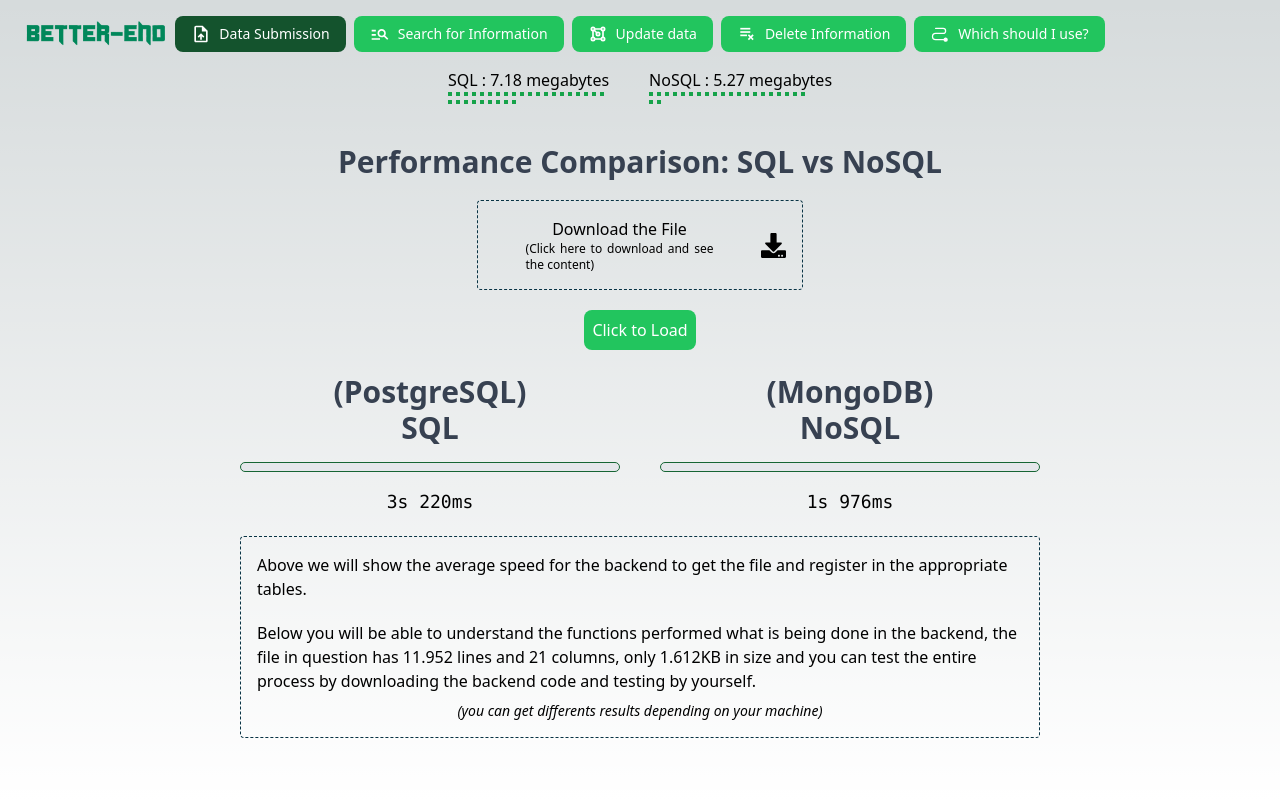
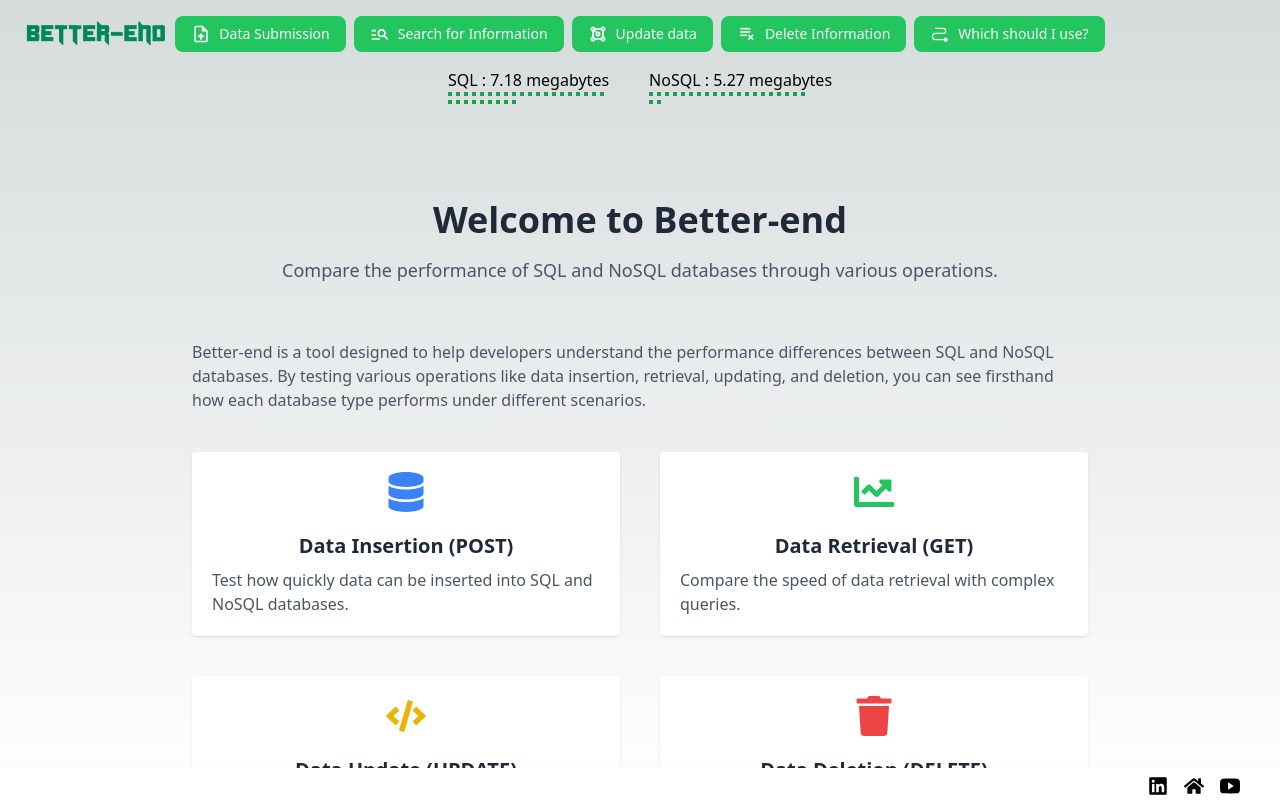
Before and after one commit to cristianoprogramador/better_end_frontend, a React (Vite) app: page / in a window 1280 px wide. Before the commit this address led to /post. Built offline with nearby package versions, Linux system fonts and the light colour scheme; no server answers.

Commit message:
feat: change order for explanation

```diff
--- a/src/Router.tsx
+++ b/src/Router.tsx
@@ -12,6 +12,7 @@ import { Post } from "./pages/Post";
 import { Update } from "./pages/Update";
 import { Delete } from "./pages/Delete";
 import { WhichOne } from "./pages/WhichOne";
+import { Home } from "./pages/Home";
 
 function RouteWithLayout() {
   return (
@@ -27,6 +28,7 @@ export function ProjectRoutes() {
       <Router>
         <Routes>
           <Route element={<RouteWithLayout />}>
+            <Route path="/" element={<Home />} />
             <Route path="/post" element={<Post />} />
             <Route path="/get" element={<Get />} />
             <Route path="/update" element={<Update />} />
--- a/src/components/MainLayout/index.tsx
+++ b/src/components/MainLayout/index.tsx
@@ -5,6 +5,9 @@ import { TbTopologyComplex } from "react-icons/tb";
 import { CgPlayListRemove } from "react-icons/cg";
 import { PiPathFill } from "react-icons/pi";
 import logo from "@/assets/images/Logo.png";
+import { FaLinkedin } from "react-icons/fa6";
+import { IoLogoYoutube } from "react-icons/io5";
+import { FaHome } from "react-icons/fa";
 
 interface MainLayoutProps {
   children: ReactNode;
@@ -22,7 +25,10 @@ const DatabaseWall: React.FC<{ size: number }> = ({ size }) => {
   const numberOfBricks = Math.ceil(size / sizePerBrick);
 
   return (
-    <div className="flex flex-wrap gap-1" style={{ width: brickWidth * bricksPerRow }}>
+    <div
+      className="flex flex-wrap gap-1"
+      style={{ width: brickWidth * bricksPerRow }}
+    >
       {Array.from({ length: numberOfBricks }).map((_, index) => (
         <div
           key={index}
@@ -44,7 +50,12 @@ export const MainLayout: React.FC<MainLayoutProps> = ({ children }) => {
       <div className="flex-1 flex flex-col">
         <div className="p-4 flex flex-row justify-center">
           <div className="absolute left-0 xl:top-4 top-20 hidden md:flex">
-            <img src={logo} alt="" className="w-48" />
+            <img
+              src={logo}
+              alt=""
+              className="w-48 cursor-pointer"
+              onClick={() => navigate("/")}
+            />
           </div>
           <ul className="flex flex-row text-white gap-2 text-xs lg:text-sm">
             <li
@@ -94,7 +105,7 @@ export const MainLayout: React.FC<MainLayoutProps> = ({ children }) => {
             </li>
           </ul>
         </div>
-        <div className="w-full flex flex-col justify-center items-center gap-4">
+        <div className="w-full flex flex-col mb-4 justify-center items-center gap-4">
           <div className="flex flex-row justify-center items-center gap-10">
             <div>
               <div>SQL : {mockDatabaseSize.sqlSize / 1000} megabytes</div>
@@ -107,6 +118,32 @@ export const MainLayout: React.FC<MainLayoutProps> = ({ children }) => {
           </div>
         </div>
         <main className="flex-1 overflow-y-auto">{children}</main>
+
+        <footer className="w-full p-4 bg-white shadow text-center text-sm relative">
+          <div className="absolute right-10 bottom-1 flex flex-row gap-4">
+            <a
+              href="https://www.linkedin.com/in/cristiano-pereira-da-silva-bb991a124/"
+              target="_blank"
+              rel="noreferrer"
+            >
+              <FaLinkedin size={20} className="hover:opacity-80"/>
+            </a>
+            <a
+              href="https://cristianosilvadev.com/"
+              target="_blank"
+              rel="noreferrer"
+            >
+              <FaHome size={20} className="hover:opacity-80"/>
+            </a>
+            <a
+              href="https://www.youtube.com/channel/UCsxEJaQnDvadd2TIBmc58Aw"
+              target="_blank"
+              rel="noreferrer"
+            >
+              <IoLogoYoutube size={20} className="hover:opacity-80"/>
+            </a>
+          </div>
+        </footer>
       </div>
     </div>
   );
--- a/src/pages/Delete/index.tsx
+++ b/src/pages/Delete/index.tsx
@@ -11,14 +11,14 @@ const customStyle = {
   'code[class*="language-"]': {
     ...solarizedlight['code[class*="language-"]'],
     background: "none",
-    fontSize: "0.9em", // Ajuste o tamanho da fonte conforme necessário
+    fontSize: "0.9em",
   },
   'pre[class*="language-"]': {
     ...solarizedlight['pre[class*="language-"]'],
     background: "none",
     padding: "0",
     margin: "0",
-    fontSize: "0.9em", // Ajuste o tamanho da fonte conforme necessário
+    fontSize: "0.9em",
   },
 };
 
@@ -27,8 +27,8 @@ export function Delete() {
   const [loadPercentageNoSQL, setLoadPercentageNoSQL] = useState(0);
   const [loading, setLoading] = useState(false);
 
-  const averageTimePostgresql = 742; // 0.025 segundos em milissegundos
-  const averageTimeMongoDB = 44; // 0.054 segundos em milissegundos
+  const averageTimePostgresql = 742;
+  const averageTimeMongoDB = 44;
 
   const formatTime = (time: number) =>
     `${Math.floor(time / 1000)}s ${time % 1000}ms`;
@@ -132,9 +132,6 @@ export function Delete() {
               NoSQL database, excels in scenarios involving large volumes of
               unstructured data and provides flexibility in schema design.
             </div>
-            <div className="text-sm italic mt-2">
-              (the JSON result is the same for both databases)
-            </div>
           </div>
         </div>
         <div className="flex flex-row gap-4 rounded mt-5 justify-center items-center p-4 border-dashed border border-cyan-950">
@@ -142,18 +139,29 @@ export function Delete() {
             <div className="text-sm italic mt-2">
               For PostgreSQL, the delete operation uses efficient SQL queries to
               remove old orders and their related items. The optimized query
-              planner ensures quick execution of complex deletions across multiple tables.
+              planner ensures quick execution of complex deletions across
+              multiple tables.
             </div>
             <div className="text-sm italic mt-2">
               For MongoDB, the delete operation leverages the aggregation
-              framework and delete operations to remove old orders and their related items. While MongoDB handles
-              unstructured data flexibly, it may take longer for complex deletions compared to traditional SQL databases.
+              framework and delete operations to remove old orders and their
+              related items. While MongoDB handles unstructured data flexibly,
+              it may take longer for complex deletions compared to traditional
+              SQL databases.
             </div>
           </div>
         </div>
       </div>
 
       <div className="flex flex-col lg:flex-row rounded mt-5 justify-center items-start p-4 border-dashed border border-cyan-950">
+        <div className="flex flex-col justify-center items-center">
+          <div className="text-base">PostgreSQL Delete Function:</div>
+          <div className="text-sm italic mt-2">
+            <SyntaxHighlighter language="javascript" style={customStyle}>
+              {deletePostgreSQLCode}
+            </SyntaxHighlighter>
+          </div>
+        </div>
         <div className="flex flex-col justify-center items-center">
           <div className="text-base">MongoDB Delete Function:</div>
           <div className="text-sm italic mt-2">
@@ -162,14 +170,6 @@ export function Delete() {
             </SyntaxHighlighter>
           </div>
         </div>
-        <div className="flex flex-col justify-center items-center">
-          <div className="text-base">PostgreSQL Delete Function:</div>
-          <div className="text-sm italic mt-2">
-            <SyntaxHighlighter language="javascript" style={customStyle}>
-              {deletePostgreSQLCode}
-            </SyntaxHighlighter>
-          </div>
-        </div>
       </div>
     </div>
   );
--- /dev/null
+++ b/src/pages/Home/index.tsx
@@ -0,0 +1,92 @@
+import { FaDatabase, FaChartLine, FaCode, FaTrash } from "react-icons/fa";
+
+export function Home() {
+  return (
+    <div className="flex flex-col items-center p-10 min-h-screen">
+      <section className="flex flex-col items-center text-center mt-10">
+        <h1 className="text-4xl font-bold text-gray-800">
+          Welcome to Better-end
+        </h1>
+        <p className="mt-4 text-lg text-gray-600">
+          Compare the performance of SQL and NoSQL databases through various
+          operations.
+        </p>
+      </section>
+
+      <section className="mt-10 w-full max-w-4xl">
+        <p className="mt-4 text-gray-600">
+          Better-end is a tool designed to help developers understand the
+          performance differences between SQL and NoSQL databases. By testing
+          various operations like data insertion, retrieval, updating, and
+          deletion, you can see firsthand how each database type performs under
+          different scenarios.
+        </p>
+      </section>
+
+      <section className="mt-10 w-full max-w-4xl grid grid-cols-1 md:grid-cols-2 gap-10">
+        <div className="flex flex-col items-center p-5 bg-white shadow rounded">
+          <FaDatabase size={40} className="text-blue-500" />
+          <h3 className="mt-5 text-xl font-bold text-gray-800">
+            Data Insertion (POST)
+          </h3>
+          <p className="mt-2 text-gray-600">
+            Test how quickly data can be inserted into SQL and NoSQL databases.
+          </p>
+        </div>
+        <div className="flex flex-col items-center p-5 bg-white shadow rounded">
+          <FaChartLine size={40} className="text-green-500" />
+          <h3 className="mt-5 text-xl font-bold text-gray-800">
+            Data Retrieval (GET)
+          </h3>
+          <p className="mt-2 text-gray-600">
+            Compare the speed of data retrieval with complex queries.
+          </p>
+        </div>
+        <div className="flex flex-col items-center p-5 bg-white shadow rounded">
+          <FaCode size={40} className="text-yellow-500" />
+          <h3 className="mt-5 text-xl font-bold text-gray-800">
+            Data Update (UPDATE)
+          </h3>
+          <p className="mt-2 text-gray-600">
+            See how efficiently data can be updated in both database types.
+          </p>
+        </div>
+        <div className="flex flex-col items-center p-5 bg-white shadow rounded">
+          <FaTrash size={40} className="text-red-500" />
+          <h3 className="mt-5 text-xl font-bold text-gray-800">
+            Data Deletion (DELETE)
+          </h3>
+          <p className="mt-2 text-gray-600">
+            Understand the performance of data deletion operations.
+          </p>
+        </div>
+        <a
+          href="https://github.com/cristianoprogramador/better_end_frontend"
+          className="flex flex-col items-center p-5 bg-white shadow rounded hover:bg-gray-300"
+          target="_blank"
+          rel="noopener noreferrer"
+        >
+          <FaCode size={40} className="text-blue-500" />
+          <h3 className="mt-5 text-xl font-bold text-gray-800">
+            Frontend Code
+          </h3>
+          <p className="mt-2 text-gray-600">
+            Access the frontend code repository on GitHub.
+          </p>
+        </a>
+        <a
+          href="https://github.com/cristianoprogramador/better_end_backend"
+          className="flex flex-col items-center p-5 bg-white shadow rounded hover:bg-gray-300"
+          target="_blank"
+          rel="noopener noreferrer"
+        >
+          <FaCode size={40} className="text-green-500" />
+          <h3 className="mt-5 text-xl font-bold text-gray-800">Backend Code</h3>
+          <p className="mt-2 text-gray-600">
+            Access the backend code repository on GitHub.
+          </p>
+        </a>
+      </section>
+    </div>
+  );
+}
--- a/src/pages/Update/index.tsx
+++ b/src/pages/Update/index.tsx
@@ -133,9 +133,6 @@ export function Update() {
               NoSQL database, excels in scenarios involving large volumes of
               unstructured data and provides flexibility in schema design.
             </div>
-            <div className="text-sm italic mt-2">
-              (the JSON result is the same for both databases)
-            </div>
           </div>
         </div>
         <div className="flex flex-row gap-4 rounded mt-5 justify-center items-center p-4 border-dashed border border-cyan-950">
@@ -158,6 +155,16 @@ export function Update() {
       </div>
 
       <div className="flex flex-col lg:flex-row rounded mt-5 justify-center items-start p-4 border-dashed border border-cyan-950">
+
+        <div className="flex flex-col justify-center items-center">
+          <div className="text-base">PostgreSQL Update Function:</div>
+          <div className="text-sm italic mt-2">
+            <SyntaxHighlighter language="javascript" style={customStyle}>
+              {updatePostgreSQLCode}
+            </SyntaxHighlighter>
+          </div>
+        </div>
+
         <div className="flex flex-col justify-center items-center">
           <div className="text-base">MongoDB Update Function:</div>
           <div className="text-sm italic mt-2">
@@ -166,14 +173,6 @@ export function Update() {
             </SyntaxHighlighter>
           </div>
         </div>
-        <div className="flex flex-col justify-center items-center">
-          <div className="text-base">PostgreSQL Update Function:</div>
-          <div className="text-sm italic mt-2">
-            <SyntaxHighlighter language="javascript" style={customStyle}>
-              {updatePostgreSQLCode}
-            </SyntaxHighlighter>
-          </div>
-        </div>
       </div>
     </div>
   );
--- a/src/pages/WhichOne/index.tsx
+++ b/src/pages/WhichOne/index.tsx
@@ -1,4 +1,4 @@
-import React, { useEffect, useState } from "react";
+import { useEffect, useState } from "react";
 import { questions } from "@/utils/questions-en";
 
 interface Option {
```
